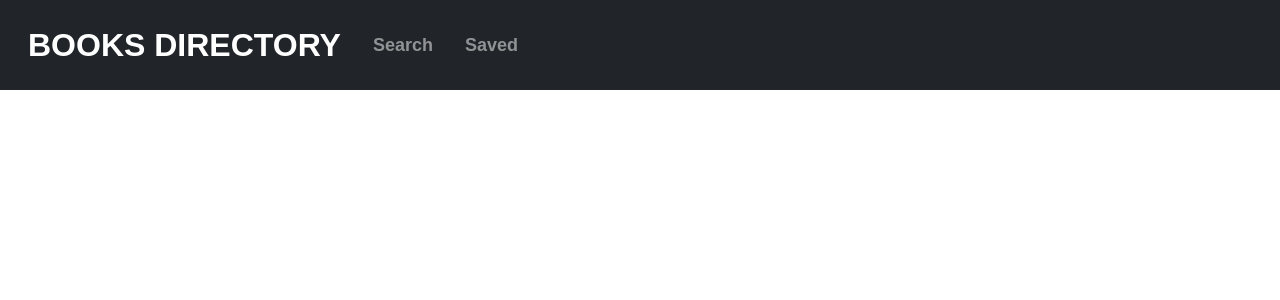
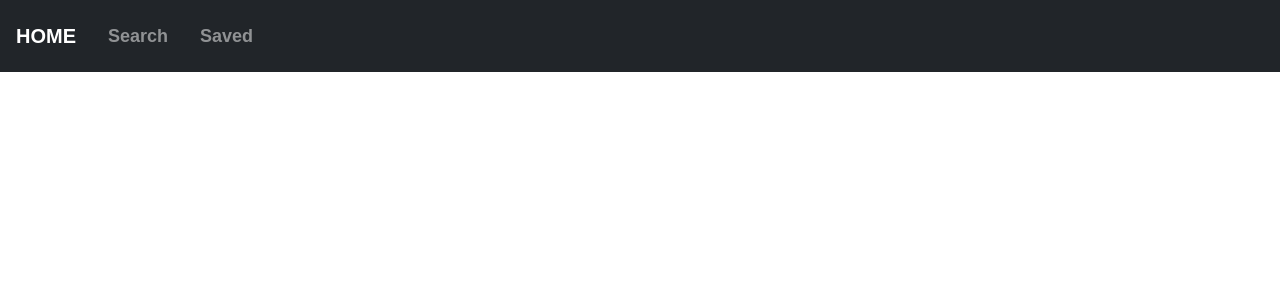
Before and after one commit to javierperez98/googleBooksSearch, a React (Create React App) app in the folder client/: page /books in a window 1280 px wide. Shown: the top 300 px of the page. Built offline with nearby package versions, Linux system fonts and the light colour scheme; a web font is replaced by a local one.

Commit message:
created navbar componet

```diff
--- a/client/src/components/Navbar/index.js
+++ b/client/src/components/Navbar/index.js
@@ -3,19 +3,19 @@ import { Link } from "react-router-dom";
 
 function Navbar() {
 	return (
-		<nav className="navbar navbar-expand-lg navbar-dark bg-dark p-3">
+		<nav className="navbar navbar-expand navbar-dark bg-dark p-3">
 			<div className="container-fluid">
-				<Link className="navbar-brand fs-2" to="/">
-					Books Directory
+				<Link className="navbar-brand" to="/">
+					Home
 				</Link>
 				<ul className="navbar-nav me-auto">
 					<li className="nav-item px-2">
-						<Link className="nav-link" aria-current="page" to="/search">
+						<Link className="nav-link py-0" aria-current="page" to="/search">
 							Search
 						</Link>
 					</li>
 					<li className="nav-item px-2">
-						<Link className="nav-link" to="">
+						<Link className="nav-link py-0" to="">
 							Saved
 						</Link>
 					</li>
```
